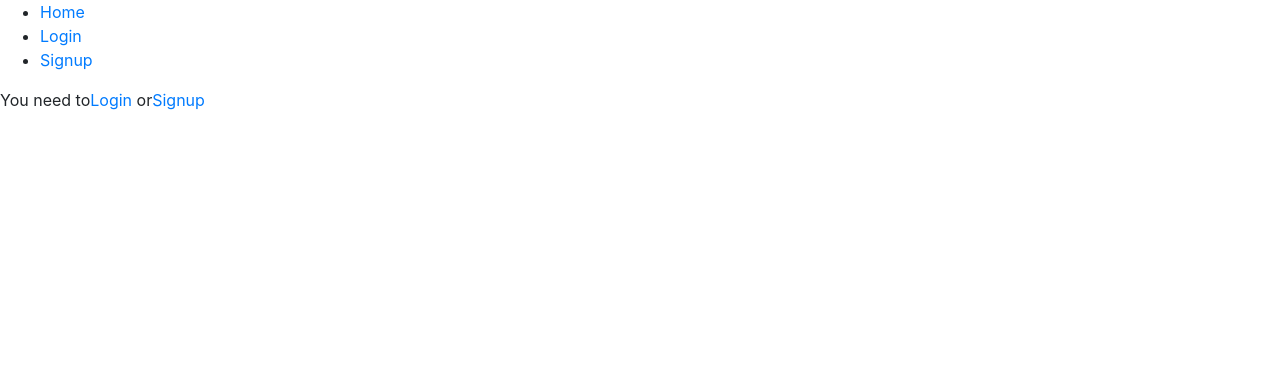
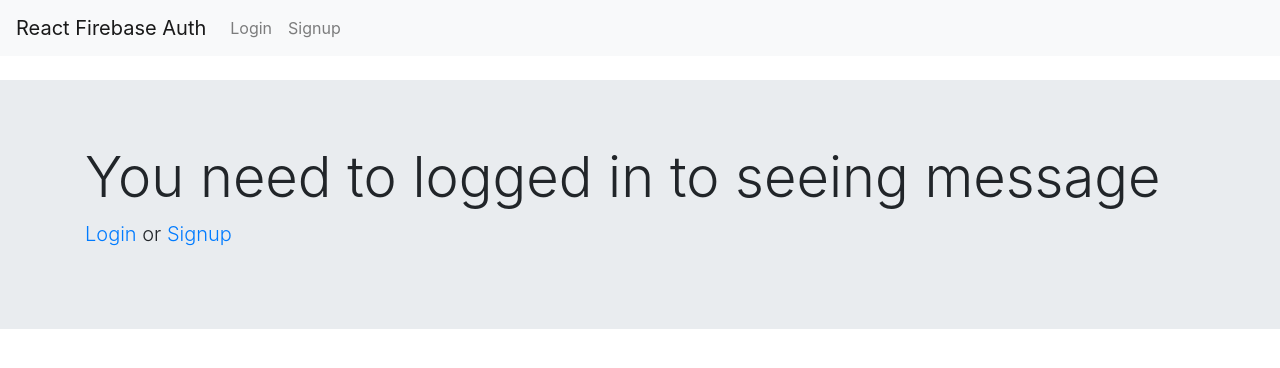
Before and after one commit to enescang/react-firebase-auth, a React (Create React App) app: page / in a window 1280 px wide. Shown: the top 368 px of the page. Built offline with nearby package versions, Linux system fonts and the light colour scheme; no server answers.

Commit message:
Make ui better

```diff
--- a/src/App.js
+++ b/src/App.js
@@ -33,19 +33,18 @@ function App() {
   return (
     <Router>
       <div>
-        <nav>
-          <ul>
-            <li>
-              <Link to="/">Home</Link>
-            </li>
-            <li>
-              <Link to="/login">Login</Link>
-            </li>
-            <li>
-              <Link to="/signup">Signup</Link>
-            </li>
-          </ul>
-        </nav>
+      <nav className="navbar navbar-expand-lg navbar-light bg-light">
+      <Link className="navbar-brand" to="/">React Firebase Auth</Link>
+  <button className="navbar-toggler" type="button" data-toggle="collapse" data-target="#navbarNavAltMarkup" aria-controls="navbarNavAltMarkup" aria-expanded="false" aria-label="Toggle navigation">
+    <span className="navbar-toggler-icon" />
+  </button>
+  <div className="collapse navbar-collapse" id="navbarNavAltMarkup">
+    <div className="navbar-nav">
+    <Link className="nav-item nav-link" to="/login">Login</Link>
+    <Link className="nav-item nav-link" to="/signup">Signup</Link>
+    </div>
+  </div>
+</nav>
 
         {/* A <Switch> looks through its children <Route>s and
           renders the first one that matches the current URL. */}
--- a/src/components/Home.jsx
+++ b/src/components/Home.jsx
@@ -7,12 +7,22 @@ const Home = () => {
     return (
         <>
             { user !== null ?
-                <h1>Welcome {user.email} - You are our member. </h1>
+                <div className="jumbotron jumbotron-fluid mt-4">
+                    <div className="container">
+                        <h1 className="display-4">Hello {user.email}</h1>
+                        <p className="lead">This project is available on <a href="https://github.com/kodcanlisi">Github</a>. </p>
+                    </div>
+                </div>
+
                 :
                 <>
-                    <h>You need to
-                        <Link to="/login">Login</Link> or
-                        <Link to="/signup">Signup</Link></h>
+                    <div className="jumbotron jumbotron-fluid mt-4">
+                        <div className="container">
+                            <h1 className="display-4">You need to logged in to seeing message</h1>
+                            <p className="lead">  <Link to="/login"> Login </Link> or
+                        <Link to="/signup"> Signup </Link> </p>
+                        </div>
+                    </div>
                 </>
 
             }
```
Also changed, not shown: 1 other file (tests, documents, lock files or other folders).
